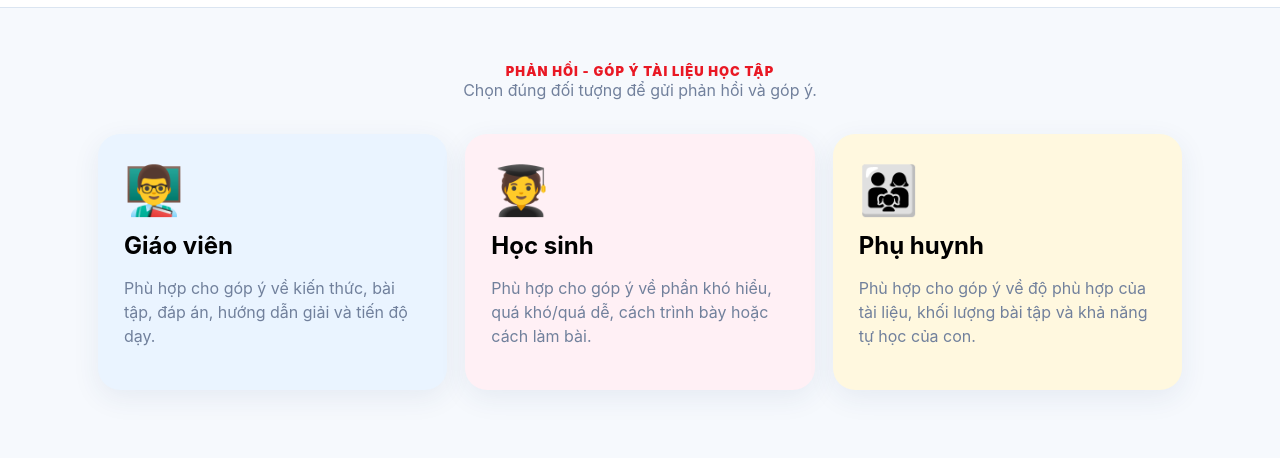
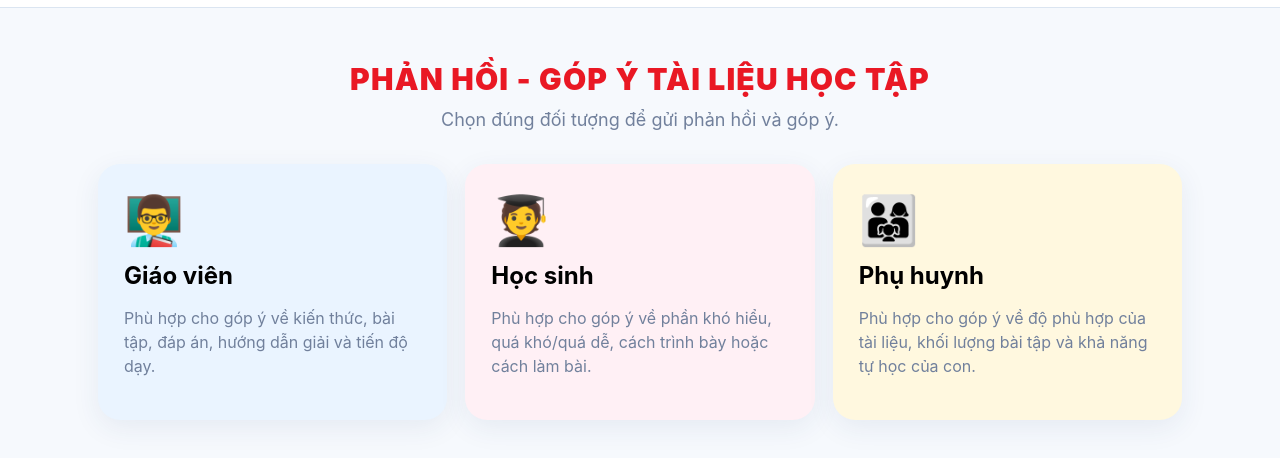
Before and after one commit to hanhsunfrog/feed_back, a plain HTML site: page index.html in a window 1280 px wide. Shown: the part 70-528 px from the top of the page. Drawn offline with Linux system fonts and the light colour scheme.

Commit message:
Update index.html

```diff
--- a/index.html
+++ b/index.html
@@ -17,8 +17,8 @@
   <main class="container">
     <section id="roleScreen" class="screen active">
       <div class="hero">
-        <span class="eyebrow"> PHẢN HỒI - GÓP Ý TÀI LIỆU HỌC TẬP</span>
-        <p>Chọn đúng đối tượng để gửi phản hồi và góp ý.</p>
+        <span class="eyebrow" style="display:block;font-size:clamp(22px,4vw,30px);letter-spacing:.04em;line-height:1.3;margin-bottom:10px;">PHẢN HỒI - GÓP Ý TÀI LIỆU HỌC TẬP</span>
+          <p style="font-size:clamp(16px,2vw,18px);">Chọn đúng đối tượng để gửi phản hồi và góp ý.</p>
       </div>
 
       <div class="role-grid">
```
